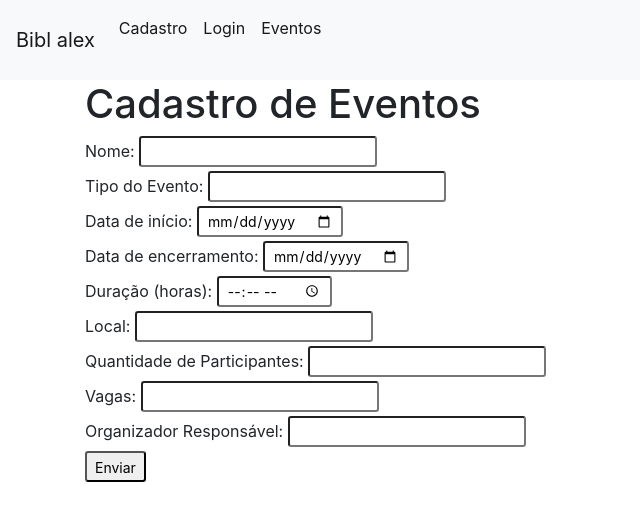
After one commit to Cleitindograu420/Biblioteca_de_Alexandria, a Django app: page /cadastro_evento/ in a window 1280 px wide. The commit adds this page. Shown: the top 521 px of the page, without its empty margins (0-640 px from the left). Run offline with Django 5.2, Linux system fonts and the light colour scheme; some libraries are stand-ins or nearby versions.

```diff
--- a/sistem/login/models.py
+++ b/sistem/login/models.py
@@ -16,8 +16,6 @@ class Evento (models.Model):
     tipoEvento = models.TextField(max_length=200)
     dataIni = models.DateField()
     dataFin = models.DateField()
-    horarioIni = models.TimeField()
-    horarioFin = models.TimeField()
     horasDura = models.TimeField(null=True, blank=True)
     local = models.TextField(max_length=200)
     quantPart = models.IntegerField(validators=[MinValueValidator(0)])
--- a/sistem/login/templates/base.html
+++ b/sistem/login/templates/base.html
@@ -25,9 +25,16 @@
              <a class="nav-link" href="{% url 'login' %}" target="_self">Login</a><br>
           </li>
 
-          <li class="nav-item">
-            <a class="nav-link" href="#">Contact</a>
+          <li class="nav-item active">
+            <a class="nav-link" href={% url 'cadastro_evento' %}>Eventos</a>
           </li>
+          {% if usuario and usuario.tipo == 'organizador' %}
+            <li class="nav-item active">
+              <a class="nav-link btn btn-outline-primary ml-2" href="{% url 'ver_usuario' %}">
+                Gerenciar Usuários
+              </a>
+            </li>
+        {% endif %}
         </ul>
       </div>
     </nav>
--- /dev/null
+++ b/sistem/login/templates/cad_eventos.html
@@ -0,0 +1,60 @@
+{% extends "base.html" %}
+
+{% block content %}
+<form action="{% url 'cadastro_evento' %}" method="post">
+    {% csrf_token %}
+
+    <div>
+        <h1>Cadastro de Eventos</h1>
+    </div>
+
+    <div>
+        <label>Nome:</label>
+        <input name="nome" class="form-control-sm" type="text">
+    </div>
+
+    <div>
+        <label>Tipo do Evento:</label>
+        <input name="tipoEvento" class="form-control-sm" type="text">
+    </div>
+
+    <div>
+        <label>Data de início:</label>
+        <input name="dataIni" type="date" class="form-control-sm">
+    </div>
+
+    <div>
+        <label>Data de encerramento:</label>
+        <input name="dataFin" type="date" class="form-control-sm">
+    </div>
+
+    <div>
+        <label>Duração (horas):</label>
+        <input name="horasDura" class="form-control-sm" type="time">
+    </div>
+
+    <div>
+        <label>Local:</label>
+        <input name="local" class="form-control-sm" type="text">
+    </div>
+
+    <div>
+        <label>Quantidade de Participantes:</label>
+        <input name="quantPart" class="form-control-sm" type="number">
+    </div>
+
+    <div>
+        <label>Vagas:</label>
+        <input name="vagas" class="form-control-sm" type="number">
+    </div>
+
+    <div>
+        <label>Organizador Responsável:</label>
+        <input name="organResp" class="form-control-sm" type="text">
+    </div>
+    <div>
+
+
+    <button class="form-control-sm">Enviar</button>
+</form>
+{% endblock content %}
--- a/sistem/login/templates/usuarios.html
+++ b/sistem/login/templates/usuarios.html
@@ -9,6 +9,7 @@
             <th>Instituição de Ensino</th>
             <th>E-mail</th>
             <th>Senha</th>
+            <th>Tipo</th>
         </tr>
     </thead>
     <tbody>
@@ -19,6 +20,7 @@
             <td>{{ usuario.instEnsino }}</td>
             <td>{{ usuario.email }}</td>
             <td>{{ usuario.senha }}</td>
+            <td>{{ usuario.tipo }}</td>
         </tr>
         {% endfor %}
     </tbody>
--- a/sistem/login/views.py
+++ b/sistem/login/views.py
@@ -39,18 +39,31 @@ def delete_user(request):
         return redirect('login')
 
 def cadastro_usuario(request):
-    #se o metodo for post, ele pega as informacoes do formulario e valida elas
     if request.method == 'POST':
         nome = request.POST.get('nome')
         telefone = request.POST.get('telefone')
         instEnsino = request.POST.get('instEnsino')
         senha = request.POST.get('senha')
         email = request.POST.get('email')
-        tipo = request.POST.get('tipo')
+        tipo = request.POST.get('tipo', '').lower()
         senha_tipo = request.POST.get('senha_acesso')
-        #verifica se o tipo de usuario e professor ou organizador e define a senha de acesso correta para cada tipo
-        senha_prof = "professor123"
-        senha_org = "organizador123"
+
+        senha_prof = "professor"
+        senha_org = "organizador"
+
+        # Captura a senha correta dependendo do tipo
+        if tipo == "professor":
+            senha_tipo = request.POST.get("senha_pro")
+            if senha_tipo != senha_prof:
+                return HttpResponse('Senha de acesso incorreta para o tipo Professor.')
+        elif tipo == "organizador":
+            senha_tipo = request.POST.get("senha_acesso")
+            if senha_tipo != senha_org:
+                return HttpResponse('Senha de acesso incorreta para o tipo Organizador.')
+        else:
+            senha_tipo = request.POST.get("senha")  # aluno usa senha livre
+
+
 
         ##valida o telefone e o email com regex
         telefone_valido = RegexValidator(regex= r'^\(\d{2}\) \d{4,5}-\d{4}$',
@@ -229,97 +242,41 @@ def todos_eventos(request):
     return render(request, "usuarios/visu_eventos.html", eventos)
 
 def cadastro_eventos(request):
-    try:
-        # Validação das informações adquiridas no campo das datas
+    from datetime import datetime
+
+    if request.method == "POST":
         dia_inicio_date = request.POST.get("dataIni")
         dia_fim_date = request.POST.get("dataFin")
 
-        # Verifica se os espaços dos dias não estão vazios
         if not dia_inicio_date or not dia_fim_date:
             return HttpResponse("O campo data de início e final são obrigatórios")
 
-
         try:
-            dia_inicio = int(dia_inicio_date)
-            dia_fim = int(dia_fim_date)
+            dia_inicio = datetime.strptime(dia_inicio_date, "%Y-%m-%d").date()
+            dia_fim = datetime.strptime(dia_fim_date, "%Y-%m-%d").date()
         except ValueError:
             return HttpResponse("O campo data de início e final devem ser uma data válida")
 
+        # (as demais validações e criação do evento...)
 
-        # Validação das informações adquiridas no campo dos horários
-        horarioIni_h = request.POST.get("horarioIni")
-        horarioFin_h = request.POST.get("horarioFin")
-
-        # Verifica se os espaços não estão vazios
-        if not horarioIni_h or not horarioFin_h:
-            return HttpResponse("O campo do horário inicial e final são obrigatórios")
-
-        try:
-            horario_inicio = int(horarioIni_h)
-            horario_final = int(horarioFin_h)
-        except ValueError:
-            return HttpResponse("O campo do horário inicial e final devem ser um horário válido")
-
-        # Validação das informações adquiridas no campo das vagas
-        vagas_int = request.POST.get("vagas")
-        quantParticipantes_str = request.POST.get("quantPart")
-
-        # Verifica se a informação adquirida é um número inteiro
-        try:
-            vagasInt = int(vagas_int)
-        except ValueError:
-            return HttpResponse("O valor das vagas deve ser um número inteiro positivo")
-
-        try:
-            quantParticipantesInt = int(quantParticipantes_str)
-        except ValueError:
-            return HttpResponse("O valor da quantidade de participantes deve ser um valor inteiro positivo")
-
-        # Verifica se há uma quantidade maior de vagas do que de participantes
-        if vagasInt > quantParticipantesInt:
-            return HttpResponse("Não pode haver um número maior de vagas do que de participantes")
-
-        # Verifica se os valores são positivos
-        if quantParticipantesInt < 0:
-            return HttpResponse("Não pode haver uma quantidade negativa de participantes")
-
-        if vagasInt < 0:
-            return HttpResponse("Não pode haver uma quantidade negativa de vagas")
-
-        horasC = horario_final - horario_inicio
-
-        horasinp = request.POST.get("horas")
-        if horasinp and horasinp.isdigit():
-            horas = int(horasinp)
-        else:
-            horas = horasC
-
-        # Caso todas as informações sejam verificadas, um novo evento é criado
         novo_evento = Evento(
-        nome = request.POST.get("nome"),
-        tipoevento = request.POST.get("tipoE"),
-        dataI = dia_inicio,
-        dataF = dia_fim,
-        horarioIni = horario_inicio,
-        horarioFin = horario_final,
-        horasDura = horas,
-        local = request.POST.get("local"),
-        quantPart = quantParticipantesInt,
-        organResp = request.POST.get("organResp"),
-        vagas = vagasInt
+            nome=request.POST.get("nome"),
+            tipoEvento=request.POST.get("tipoEvento"),  # cuidado: seu HTML usa 'tipoEvento', não 'tipoE'
+            dataIni=dia_inicio,
+            dataFin=dia_fim,
+            horasDura=request.POST.get("horasDura"),
+            local=request.POST.get("local"),
+            quantPart=request.POST.get("quantPart"),
+            organizador=request.POST.get("organResp"),
+            vagas=request.POST.get("vagas"),
         )
-
         novo_evento.save()
 
-    except ValueError:
-        messages.error(request, "Erro")
-        return redirect("visu_eventos")
+        return redirect("eventos")
 
-    eventos = {
-        'eventos' : Evento.objects.all()
-    }
+    # Se for GET, apenas exibe o formulário
+    return render(request, 'cad_eventos.html')
 
-    return render(request, 'usuarios/visu_eventos.html', eventos)
 
 def verificacao_org(request):
     usuario_id = request.session.get("usuario_id")
--- a/sistem/sistem/urls.py
+++ b/sistem/sistem/urls.py
@@ -24,5 +24,7 @@ urlpatterns = [
     path('cadastro/', views.cadastro_usuario, name='cadastro'),
     path('login/', views.login_user, name='login'),
     path('usuarios/', views.ver_usuario, name='usuario'),
+    path('cadastro_evento/', views.cadastro_eventos, name='cadastro_evento'),
+    path('eventos/', views.todos_eventos, name='eventos'),
     path("home_inscricao/", views.home_inscricao, name = "inscricao"),
 ]
```
Also changed, not shown: sistem/login/templates/funcoes.html (+65 -7 lines), sistem/db.sqlite3, sistem/login/migrations/0006_remove_evento_horariofin_remove_evento_horarioini.py (added).
